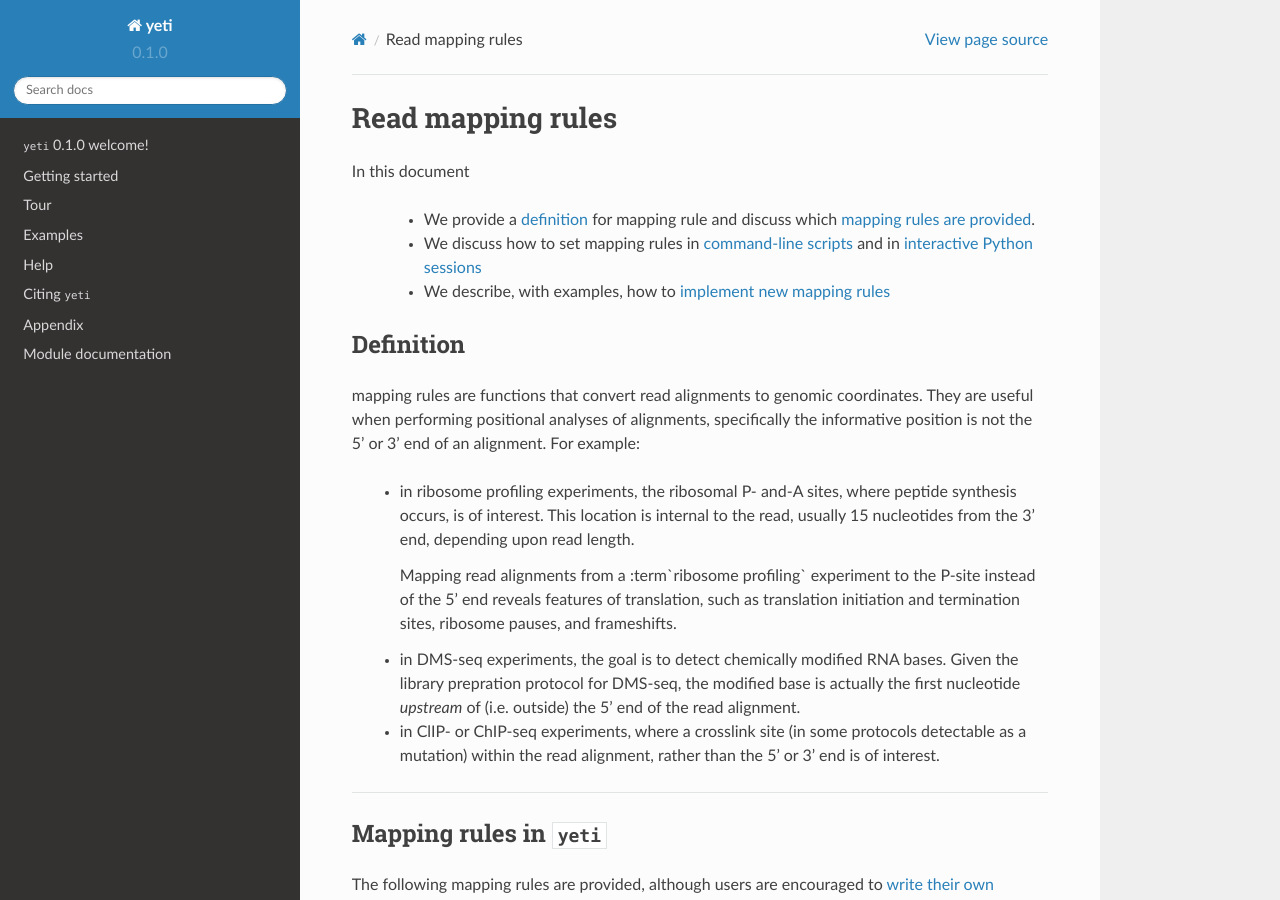
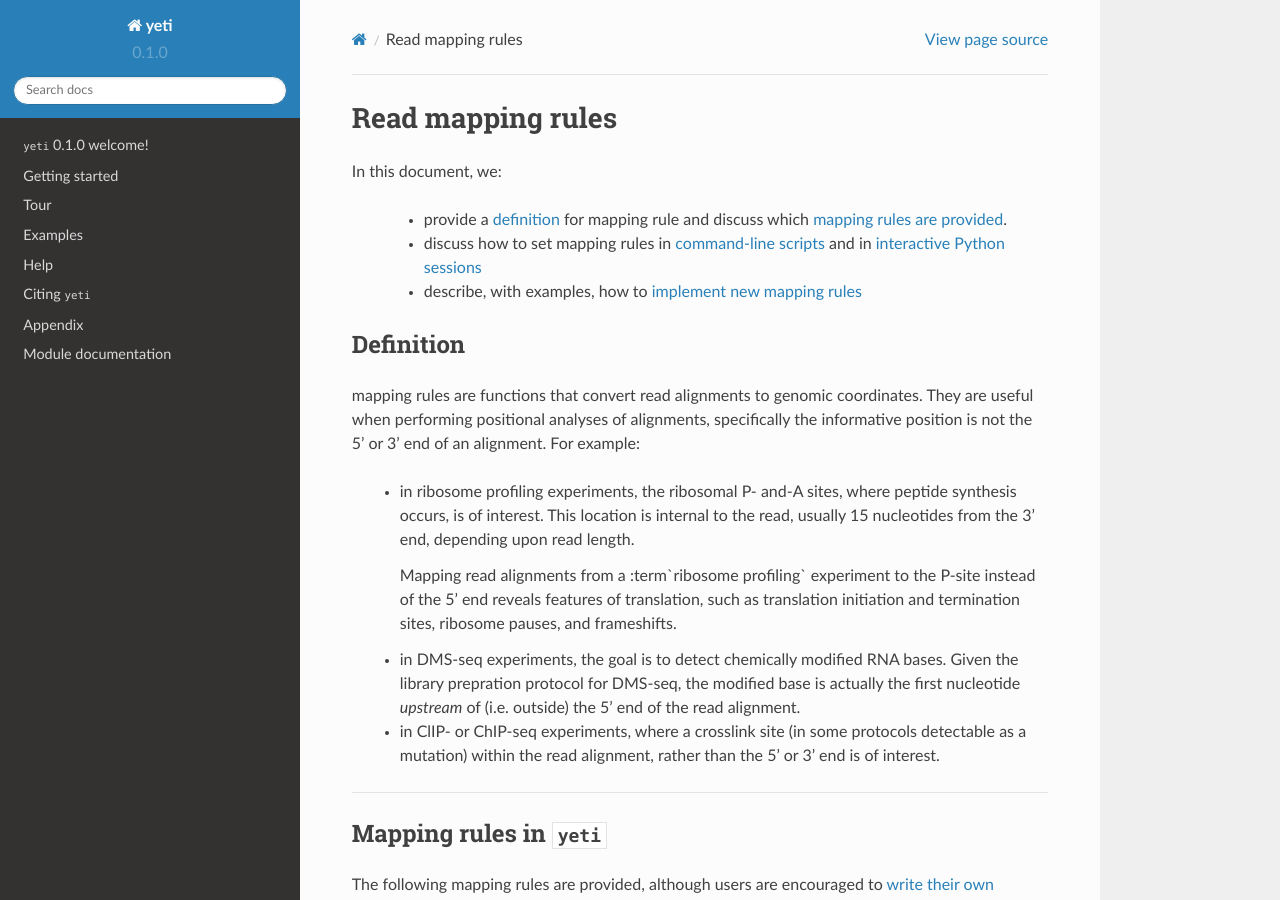
Before and after one commit to joshuagryphon/plastid, a Sphinx documentation site: the page built from docs/source/concepts/mapping_rules.rst, in a window 1280 px wide and 900 px high. Built offline with Sphinx 7.4.7 and the Read the Docs theme 2.0.0, drawn with Linux system fonts in a browser that asks for light colours; cross-references to code outside the pages are shown as plain code.

Commit message:
doc updates

```diff
--- a/docs/source/concepts/mapping_rules.rst
+++ b/docs/source/concepts/mapping_rules.rst
@@ -1,17 +1,17 @@
 Read mapping rules
 ==================
 
-In this document
+In this document, we:
 
-  - We provide a :ref:`definition <mapping-rules-definition>`
+  - provide a :ref:`definition <mapping-rules-definition>`
     for :term:`mapping rule <mapping rules>` and discuss
     which :ref:`mapping rules are provided <mapping-rules-provided>`.
 
-  - We discuss how to set mapping rules in
+  - discuss how to set mapping rules in
     :ref:`command-line scripts <mapping-rules-command-line>`
     and in :ref:`interactive Python sessions <mapping-rules-interactive>`
 
-  - We describe, with examples, how to
+  - describe, with examples, how to
     :ref:`implement new mapping rules <mapping-rules-roll-your-own>`
 
  .. _mapping-rules-definition:
--- a/docs/source/examples/gene_expression.rst
+++ b/docs/source/examples/gene_expression.rst
@@ -28,12 +28,12 @@ Via command-line scripts
 :data:`yeti` includes two scripts for measuring gene expression:
 
   * :mod:`~yeti.bin.cs`, which pre-processes a genome anntation and makes
-    various heuristic correction to gene boundaries
+    various heuristic corrections to gene boundaries
 
   * :mod:`~yeti.bin.counts_in_region`, which does not.
 
-Which you should use depends on your purposes. The differences between
-the scripts are further explained in :ref:`faq-cs-vs-counts-in-region`.
+The differences between the scripts are further explained in
+:ref:`faq-cs-vs-counts-in-region`.
 Here we will use :mod:`~yeti.bin.counts_in_region`.
 
 Our first dataset is :term:`ribosome profiling`, and we will map the ribosomal
```
Also changed, not shown: docs/source/contributing.rst (+10 -4 lines), 1 other file.
